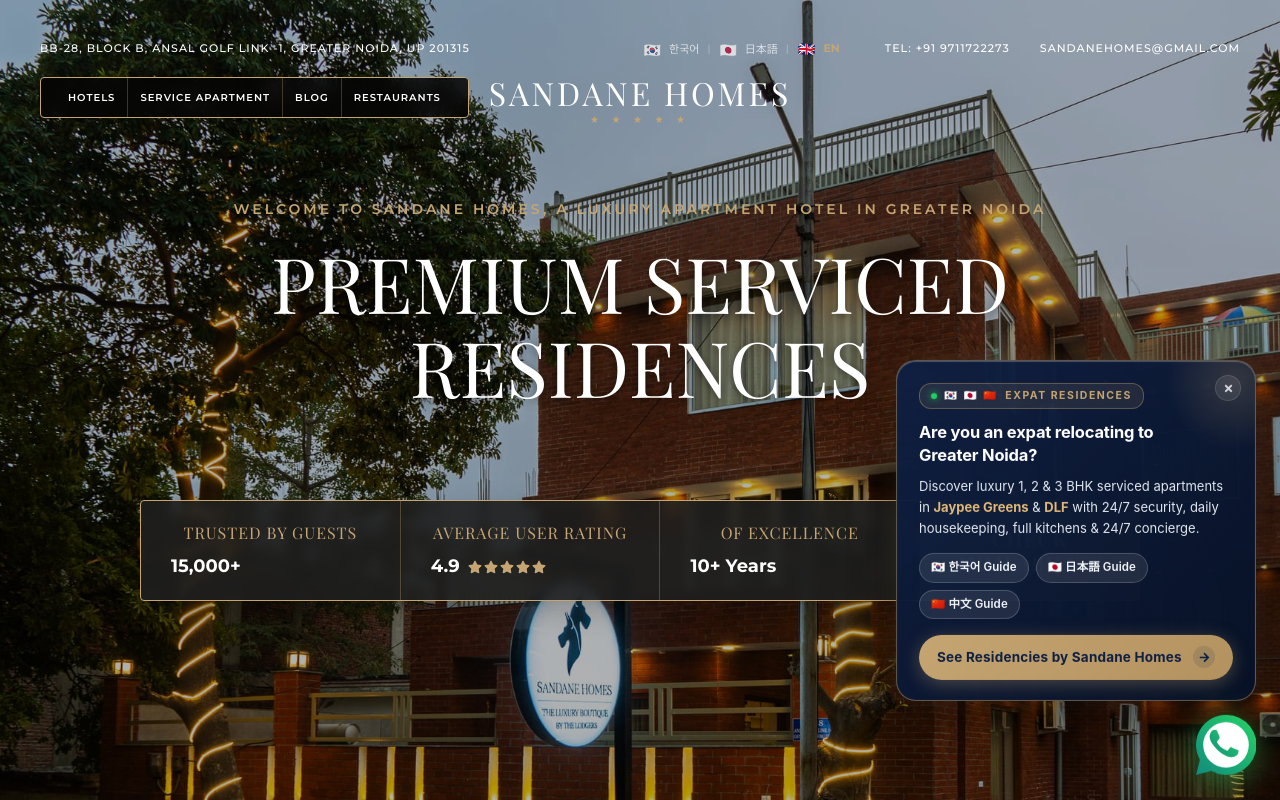
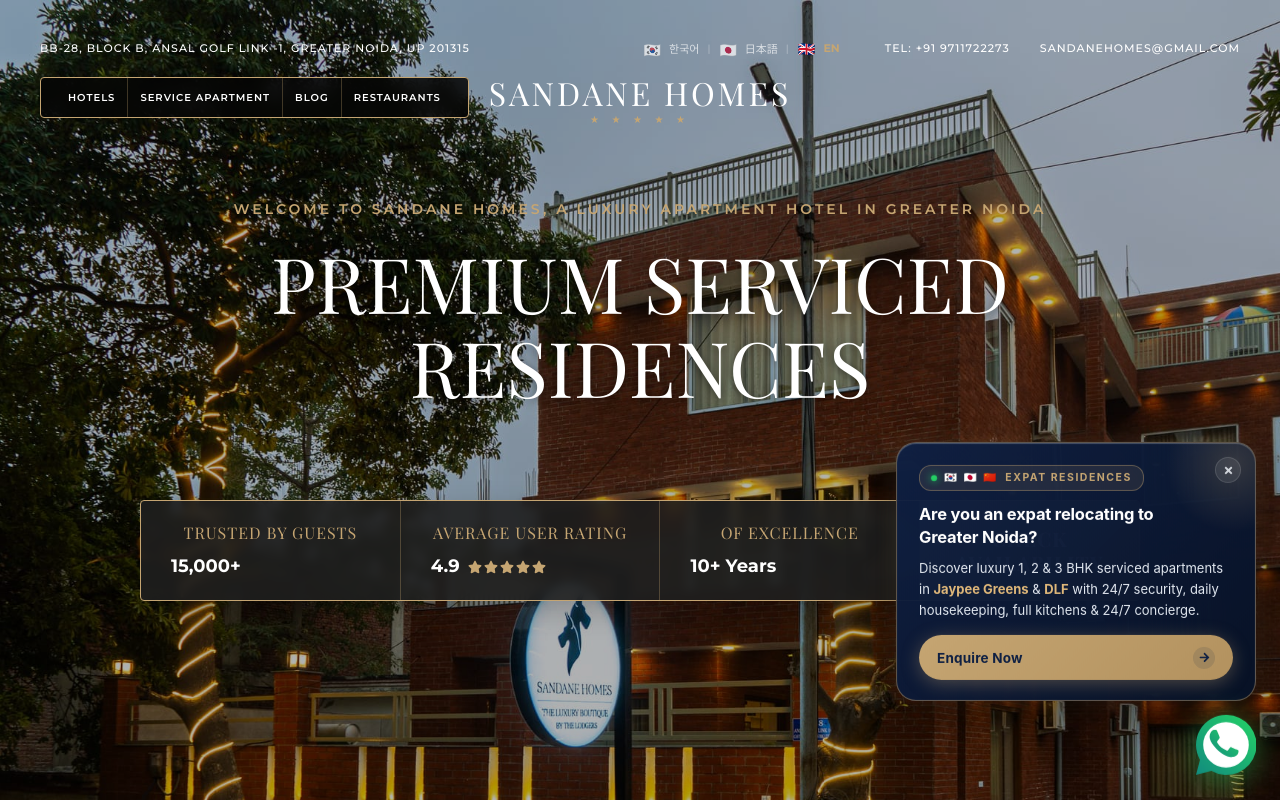
Before and after one commit to viratco/sandanehomes, a React (Vite) app: page / in a window 1280 px wide. Shown: the top 800 px of the page. Built offline with nearby package versions, Linux system fonts and the light colour scheme; a web font is replaced by a local one.

Commit message:
Redirect popup Enquire Now button to footer section with gold ambient glow animation on scroll

```diff
--- a/src/components/ExpatPopupBar.jsx
+++ b/src/components/ExpatPopupBar.jsx
@@ -31,6 +31,23 @@
             const storageKey = isResidencesPage ? 'expat_popup_dismissed_residences' : 'expat_popup_dismissed';
             sessionStorage.setItem(storageKey, 'true');
         }, 350);
+    };
+
+    const handleEnquireClick = (e) => {
+        if (e) e.preventDefault();
+        handleDismiss();
+        const element = document.getElementById('footer-contact-section') || document.getElementById('contact-section');
+        if (element) {
+            element.scrollIntoView({ behavior: 'smooth' });
+            element.classList.remove('highlight-section');
+            void element.offsetWidth;
+            element.classList.add('highlight-section');
+            setTimeout(() => {
+                element.classList.remove('highlight-section');
+            }, 2600);
+        } else {
+            window.location.href = '/residences#footer-contact-section';
+        }
     };
 
     if (isDismissed || !isVisible) return null;
@@ -71,44 +88,17 @@
                     }
                 </p>
 
-                {isResidencesPage ? (
-                    /* Main Action Button for Residences Page (Enquiry Now -> WhatsApp) */
-                    <a
-                        href="https://wa.me/918826269690?text=Hello%20Sandane%20Homes%2C%20I%20would%20like%20to%20inquire%20about%20executive%20housing%20options%20at%20Residences%20by%20Sandane%20Homes."
-                        target="_blank"
-                        rel="noopener noreferrer"
-                        className="expat-popup-btn"
-                        style={{ marginTop: '15px' }}
-                    >
-                        <span className="expat-btn-text">Enquiry Now</span>
-                        <span className="expat-btn-icon">
-                            <FaArrowRight size={11} />
-                        </span>
-                    </a>
-                ) : (
-                    <>
-                        {/* Quick Language Chips */}
-                        <div className="expat-popup-chips">
-                            <Link to="/korean-expat-housing-delhi-ncr" className="expat-chip">
-                                🇰🇷 한국어 Guide
-                            </Link>
-                            <Link to="/japanese-expat-housing-delhi-ncr" className="expat-chip">
-                                🇯🇵 日本語 Guide
-                            </Link>
-                            <Link to="/chinese-expat-housing-greater-noida" className="expat-chip">
-                                🇨🇳 中文 Guide
-                            </Link>
-                        </div>
-
-                        {/* Main Action Button */}
-                        <Link to="/residences" className="expat-popup-btn">
-                            <span className="expat-btn-text">See Residencies by Sandane Homes</span>
-                            <span className="expat-btn-icon">
-                                <FaArrowRight size={11} />
-                            </span>
-                        </Link>
-                    </>
-                )}
+                {/* Main Action Button (Enquire Now -> Scroll to Footer Contact Form) */}
+                <button
+                    onClick={handleEnquireClick}
+                    className="expat-popup-btn"
+                    style={{ marginTop: '15px', border: 'none', cursor: 'pointer' }}
+                >
+                    <span className="expat-btn-text">Enquire Now</span>
+                    <span className="expat-btn-icon">
+                        <FaArrowRight size={11} />
+                    </span>
+                </button>
             </div>
         </div>
     );
--- a/src/components/Footer.css
+++ b/src/components/Footer.css
@@ -40,22 +40,27 @@
     }
 }
 
-/* Highlight Animation */
+/* Highlight & Glow Animation */
 .highlight-section {
-    animation: flashHighlight 2s ease-out;
+    animation: flashHighlightGlow 2.5s cubic-bezier(0.16, 1, 0.3, 1);
+    transition: all 0.5s ease;
 }
 
-@keyframes flashHighlight {
+@keyframes flashHighlightGlow {
     0% {
+        box-shadow: 0 0 0 rgba(197, 165, 114, 0);
         background-color: transparent;
     }
-
     20% {
-        background-color: #E2D1B3;
-        /* A soft gold/beige flash */
+        box-shadow: 0 0 60px rgba(197, 165, 114, 0.5), inset 0 0 35px rgba(197, 165, 114, 0.25);
+        background-color: rgba(226, 209, 179, 0.35);
     }
-
+    50% {
+        box-shadow: 0 0 80px rgba(197, 165, 114, 0.65), inset 0 0 45px rgba(197, 165, 114, 0.35);
+        background-color: rgba(226, 209, 179, 0.45);
+    }
     100% {
+        box-shadow: 0 0 0 rgba(197, 165, 114, 0);
         background-color: transparent;
     }
 }
--- a/src/components/Footer.jsx
+++ b/src/components/Footer.jsx
@@ -78,7 +78,7 @@
     return (
         <footer style={{ width: '100%', backgroundColor: '#F9F9F9' }}>
             {!hideContactForm && (
-                <div id="contact-section" className="footer-newsletter-container">
+                <div id="footer-contact-section" className="footer-newsletter-container">
                     <div className="footer-newsletter-row">
 
                         {/* LEFT TEXT */}
--- a/src/components/pages/Residences.jsx
+++ b/src/components/pages/Residences.jsx
@@ -19,13 +19,19 @@
 
 const Residences = () => {
     useEffect(() => {
-        if (window.location.hash === '#contact-section') {
+        if (window.location.hash === '#contact-section' || window.location.hash === '#footer-contact-section') {
             setTimeout(() => {
-                const element = document.getElementById('contact-section');
+                const element = document.getElementById('footer-contact-section') || document.getElementById('contact-section');
                 if (element) {
                     element.scrollIntoView({ behavior: 'smooth' });
+                    element.classList.remove('highlight-section');
+                    void element.offsetWidth;
+                    element.classList.add('highlight-section');
+                    setTimeout(() => {
+                        element.classList.remove('highlight-section');
+                    }, 2600);
                 }
-            }, 500); // small delay to let page render
+            }, 300);
         }
     }, []);
 
@@ -650,7 +656,7 @@
             </div>
 
             {/* About & Contact Section */}
-            <div className="catarina-section catarina-contact-section" id="contact-section" style={{ padding: '80px 20px 100px', backgroundColor: '#FAF8F5' }}>
+            <div className="catarina-section catarina-contact-section" id="residences-info-cards-section" style={{ padding: '80px 20px 100px', backgroundColor: '#FAF8F5' }}>
                 <div style={{ maxWidth: '1000px', margin: '0 auto', display: 'flex', flexDirection: 'column', gap: '60px' }}>
 
                     {/* Elegant About Us Banner */}
```
